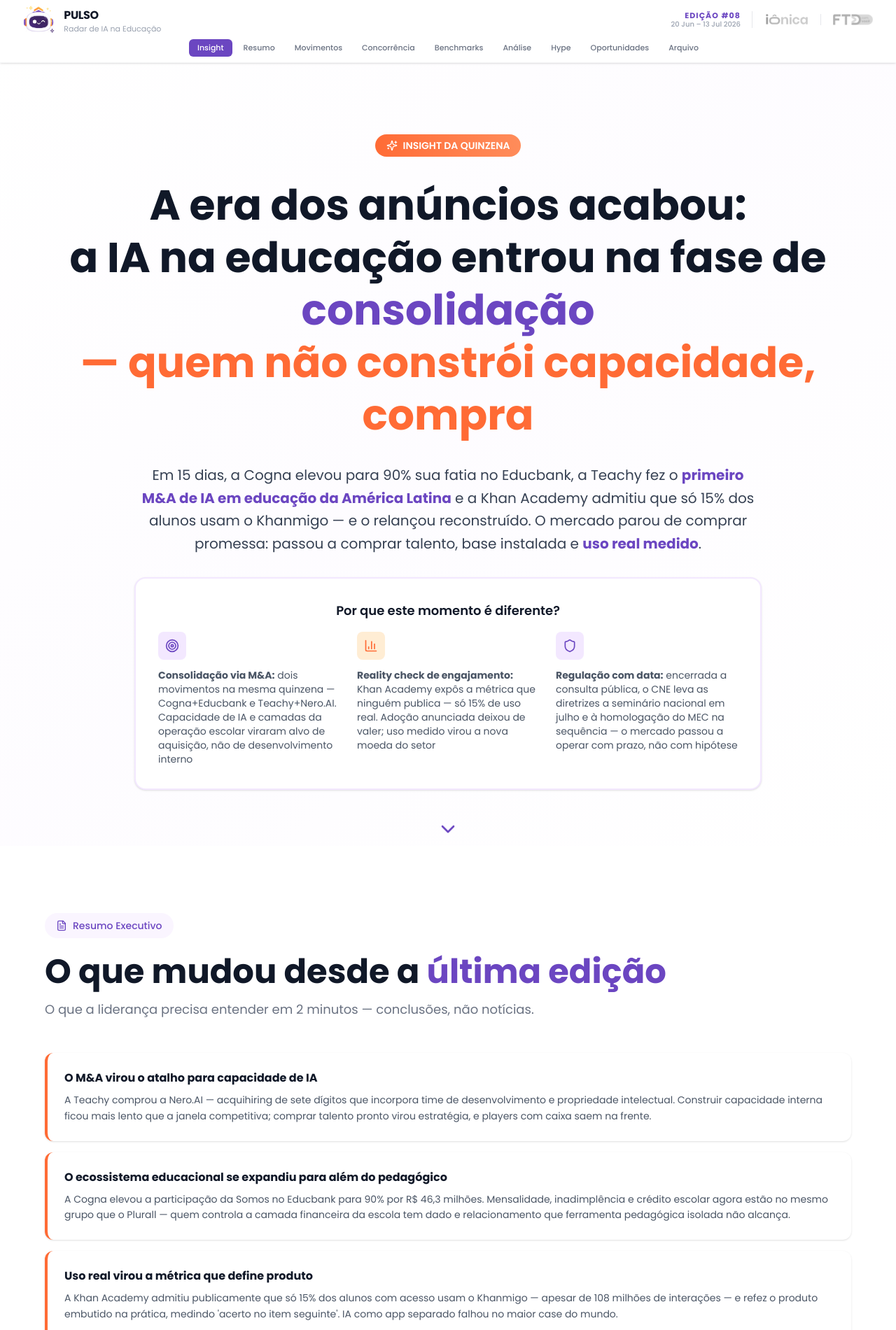
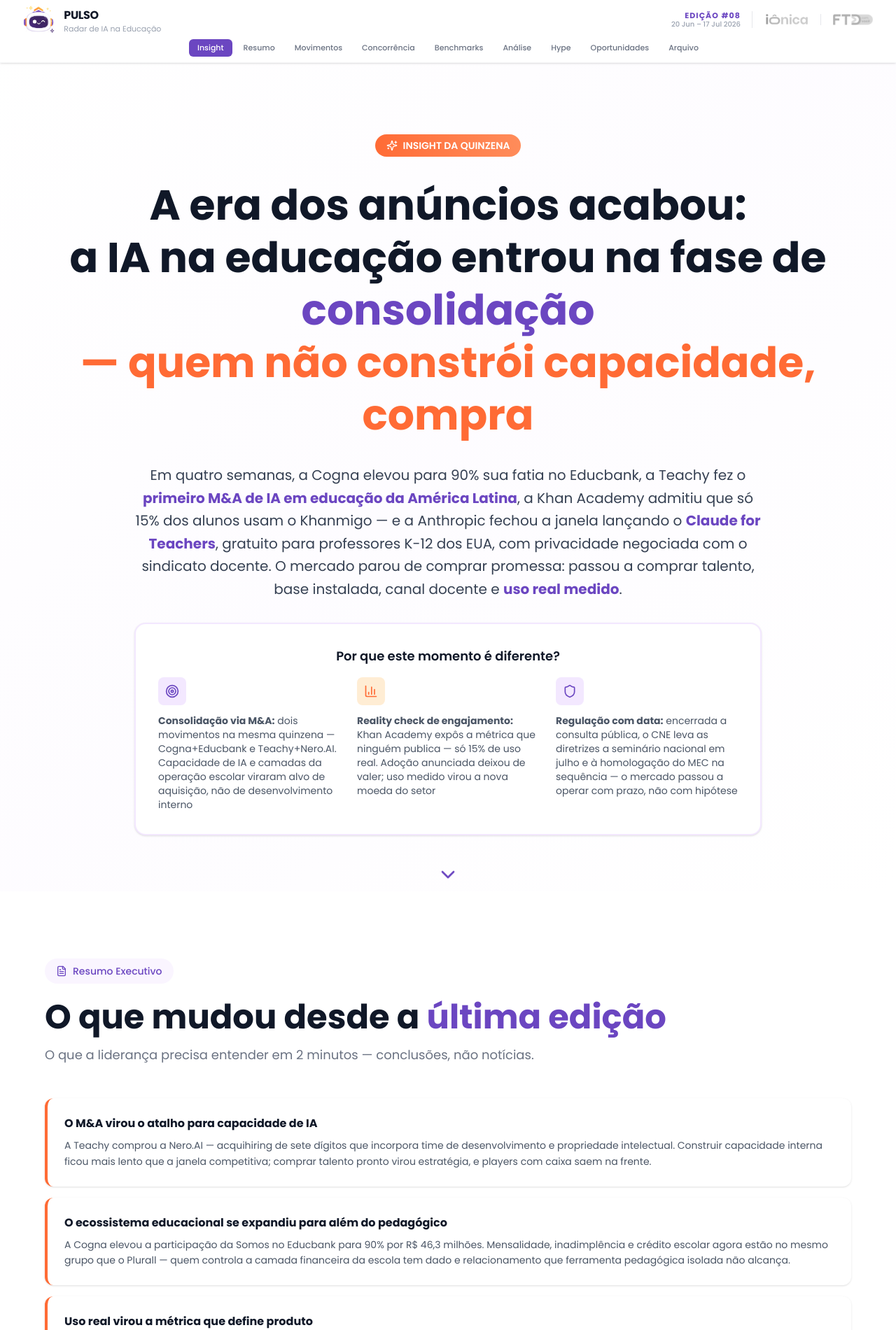
Before and after one commit to bacellarafa/pulso-ia, a React (Vite) app: page / in a window 1280 px wide. Shown: the top 1901 px of the page at 70% size. Built offline with nearby package versions, Linux system fonts and the light colour scheme.

Commit message:
Edição #08 atualizada até 17 jul: Anthropic lança Claude for Teachers — professor como canal, compliance como arma

```diff
--- a/src/app/App.tsx
+++ b/src/app/App.tsx
@@ -1254,7 +1254,7 @@
             <div className="hidden sm:flex items-center gap-4">
               <div className="flex flex-col items-end leading-none">
                 <span className="text-[11px] font-bold text-[#6B46C1] uppercase tracking-widest">Edição #08</span>
-                <span className="text-[10px] text-gray-400 font-medium mt-0.5">20 Jun – 13 Jul 2026</span>
+                <span className="text-[10px] text-gray-400 font-medium mt-0.5">20 Jun – 17 Jul 2026</span>
               </div>
               <div className="w-px h-6 bg-gray-200" />
               <img src={logoIonica} alt="Iônica" className="h-5 w-auto" style={{ filter: 'grayscale(100%) opacity(0.45)' }} />
@@ -1317,7 +1317,7 @@
 
             <div className="max-w-4xl mx-auto mb-12">
               <p className="text-xl text-gray-700 leading-relaxed mb-8">
-                Em 15 dias, a Cogna elevou para 90% sua fatia no Educbank, a Teachy fez o <strong className="text-[#6B46C1]">primeiro M&A de IA em educação da América Latina</strong> e a Khan Academy admitiu que só 15% dos alunos usam o Khanmigo — e o relançou reconstruído. O mercado parou de comprar promessa: passou a comprar talento, base instalada e <strong className="text-[#6B46C1]">uso real medido</strong>.
+                Em quatro semanas, a Cogna elevou para 90% sua fatia no Educbank, a Teachy fez o <strong className="text-[#6B46C1]">primeiro M&A de IA em educação da América Latina</strong>, a Khan Academy admitiu que só 15% dos alunos usam o Khanmigo — e a Anthropic fechou a janela lançando o <strong className="text-[#6B46C1]">Claude for Teachers</strong>, gratuito para professores K-12 dos EUA, com privacidade negociada com o sindicato docente. O mercado parou de comprar promessa: passou a comprar talento, base instalada, canal docente e <strong className="text-[#6B46C1]">uso real medido</strong>.
               </p>
 
               <div className="bg-white p-8 rounded-2xl border-2 border-purple-100 shadow-sm">
@@ -1399,6 +1399,10 @@
                   conclusao: "Compliance ganhou data",
                   raciocinio: "Com a consulta pública encerrada, o CNE realiza seminário nacional em julho e envia as diretrizes à homologação do MEC. Adequação regulatória deixou de ser projeto para 2027 — virou cronograma do segundo semestre de 2026."
                 },
+                {
+                  conclusao: "A big tech encontrou seu novo canal: o professor — com compliance como arma",
+                  raciocinio: "A Anthropic lançou o Claude for Teachers (14/jul): premium gratuito para professores K-12 verificados dos EUA, alinhado aos padrões dos 50 estados e com privacidade negociada com o sindicato AFT — que trabalha com OpenAI, Microsoft e Anthropic, mas não com o Google. Compliance deixou de ser custo regulatório e virou arma de aquisição de mercado."
+                },
               ].map((item, i) => (
                 <div key={i} className="bg-white p-6 rounded-xl border-l-4 border-[#FF6B35] shadow-sm hover:shadow-md transition-shadow">
                   <p className="font-bold text-gray-900 mb-2 text-base">{item.conclusao}</p>
@@ -1483,6 +1487,15 @@
                   impacto: "Primeiro reality check público do maior case de IA educacional do mundo. O tutor como app separado morreu; IA embutida no fluxo de estudo, medida por aprendizagem transferida, é o novo benchmark de produto.",
                   fonte: "https://www.edtechinnovationhub.com/news/only-15-percent-of-students-with-access-to-khanmigo-actually-use-it-khan-academy-admits",
                   color: "from-purple-600 to-violet-600"
+                },
+                {
+                  titulo: "Anthropic lança Claude for Teachers — gratuito para professores K-12 dos EUA",
+                  empresa: "Anthropic",
+                  data: "14 jul/2026",
+                  resumo: "Acesso premium gratuito para educadores verificados (inscrições até jun/2027), com biblioteca de skills docentes, currículos baseados em evidência mapeados aos padrões dos 50 estados e piloto na rede pública de Detroit. Dados não treinam o modelo e informações de alunos ficam sob DPA compatível com FERPA — privacidade construída em parceria com o sindicato AFT.",
+                  impacto: "Depois do aluno (Google) e do fluxo de estudo (Khan), a disputa chegou ao professor como canal de distribuição. Privacidade auditável negociada com o sindicato virou arma competitiva — o modelo a observar para o mercado brasileiro pós-diretrizes do CNE.",
+                  fonte: "https://www.chalkbeat.org/2026/07/14/anthropic-launches-claude-for-teachers-as-ai-companies-battle-for-classrooms/",
+                  color: "from-purple-700 to-purple-800"
                 },
               ].map((m, i) => (
                 <motion.div
@@ -1558,6 +1571,7 @@
                     { player: "Teachy", movimento: "Aquisição da Nero.AI (acquihiring, 7 dígitos) — time e IP incorporados", estrategia: "Consolidar-se como plataforma de IA educacional comprando capacidade técnica em vez de construir — velocidade como vantagem", maturidade: "Alta", impacto: "Médio-Alto" },
                     { player: "Google", movimento: "Simulados ENEM no ar no Gemini e no Modo IA da Busca, com a Akira Enem", estrategia: "Distribuição direta ao aluno em escala nacional, sem intermediação da escola — o gratuito como canal de aquisição", maturidade: "Alta", impacto: "Alto" },
                     { player: "Khan Academy", movimento: "Admissão dos 15% de uso + rollout do Khanmigo reconstruído para todos os distritos", estrategia: "Da feature ao fluxo: IA embutida na prática, com métrica de aprendizagem transferida como prova de valor", maturidade: "Alta", impacto: "Médio-Alto" },
+                    { player: "Anthropic", movimento: "Claude for Teachers gratuito para K-12 nos EUA (14/jul) + piloto em Detroit + pacto de privacidade com o sindicato AFT", estrategia: "Professor como canal de distribuição — gratuidade + confiança institucional como diferencial contra o Google", maturidade: "Alta", impacto: "Médio-Alto" },
                     { player: "MEC / Gov Federal", movimento: "Curso de IA para docentes do fundamental (26/jun) + MEC Idiomas em expansão", estrategia: "Estado como formador e distribuidor gratuito — eleva o piso de expectativa e pressiona o privado a diferenciar por profundidade", maturidade: "Baixa-Média", impacto: "Alto" },
                     { player: "CNE", movimento: "Consulta encerrada, seminário nacional em julho e homologação do MEC na sequência", estrategia: "Institucionalizar governança por nível de risco — transformar compliance em critério de acesso ao mercado", maturidade: "Média", impacto: "Alto" },
                   ].map((row, i) => (
@@ -1618,11 +1632,11 @@
                   application: "Grupos educacionais podem acelerar roadmap comprando squads prontos de IA em vez de disputar contratações unitárias. Mapear boutiques de IA com tração vira tarefa de estratégia — antes que o concorrente o faça."
                 },
                 {
-                  empresa: "Gemini + Akira Enem (no ar)",
-                  pais: "Brasil",
-                  what: "Os simulados gratuitos do ENEM saíram do palco do Google for Brasil e chegaram ao aluno: prova completa ou por área, diagnóstico de lacunas e plano de estudos, no app Gemini e no Modo IA da Busca.",
-                  why: "Primeiro produto educacional de big tech desenhado para o Brasil em operação real — e em pleno semestre de preparação para o exame. A régua do que é 'gratuito e bom' subiu de forma permanente.",
-                  application: "O simulado avulso virou commodity definitiva. O espaço defensável do player BR é o preparo conectado ao histórico longitudinal do aluno, ao currículo da escola e ao acompanhamento docente — o que a distribuição de massa não entrega."
+                  empresa: "Anthropic Claude for Teachers",
+                  pais: "EUA",
+                  what: "Assistente premium gratuito para professores K-12 verificados: planos de aula alinhados aos padrões dos 50 estados via Learning Commons, materiais personalizados com dado do aluno, piloto em Detroit e privacidade validada pelo sindicato AFT — dados não treinam o modelo, DPA compatível com FERPA.",
+                  why: "Terceiro modelo de entrada da big tech na educação: nem pelo aluno (Google), nem pelo distrito (Khan) — pelo professor. E o argumento de venda não é feature: é confiança institucional, construída junto ao sindicato docente.",
+                  application: "Para o BR: assistente docente alinhado à BNCC com pacto público de privacidade (LGPD + diretrizes CNE) validado por entidades docentes seria diferencial inédito. Quem selar confiança com o professor primeiro captura o canal que renova a adoção."
                 },
               ].map((b, i) => (
                 <motion.div
@@ -1781,6 +1795,7 @@
                     { titulo: "Consolidação do setor via M&A", desc: "Dois movimentos em 15 dias — Educbank (camada de operação) e Nero.AI (capacidade técnica). O capital está indo para ativos que encurtam caminho: talento, base instalada e dado. A onda tende a acelerar antes da homologação do CNE." },
                     { titulo: "Uso medido como moeda de credibilidade", desc: "A métrica de aprendizagem transferida da Khan ('acerto no item seguinte') tende a entrar em RFPs e processos de compra. Quem medir e publicar engajamento real primeiro define a régua da conversa comercial." },
                     { titulo: "Regulação como cronograma, não como debate", desc: "Seminário nacional em julho e homologação do MEC na sequência transformam as diretrizes em requisito datado. A pergunta deixou de ser 'o que o CNE vai exigir' e virou 'quem chega adequado primeiro'." },
+                    { titulo: "O professor virou o canal de distribuição da big tech", desc: "Google formou docentes no Summit, o MEC formou o fundamental e agora a Anthropic dá Claude premium de graça ao professor americano — com o sindicato validando a privacidade. Quem conquista o professor entra na escola sem passar por licitação; o movimento tende a chegar ao Brasil." },
                   ].map((item, i) => (
                     <div key={i} className="flex items-start gap-3">
                       <span className="text-blue-400 mt-1 flex-shrink-0">▸</span>
@@ -1799,7 +1814,7 @@
                   <p className="font-bold text-gray-900">O padrão desta quinzena</p>
                 </div>
                 <p className="text-gray-700 leading-relaxed">
-                  A quinzena não teve um grande lançamento — e isso é o sinal. O capital foi para aquisições (Educbank, Nero.AI), a maior plataforma de IA educacional do mundo refez o produto com base em dado de uso real, e a regulação ganhou data. O mercado de IA na educação saiu da fase de prometer e entrou na fase de provar: quem mede aprendizagem de verdade, controla mais camadas da operação escolar e chega adequado à homologação do CNE define o próximo ciclo. Feature não é mais notícia — consolidação e evidência são.
+                  A janela não teve um grande lançamento de feature — e isso é o sinal. O capital foi para aquisições (Educbank, Nero.AI), a maior plataforma de IA educacional do mundo refez o produto com base em dado de uso real, a regulação ganhou data e a Anthropic entrou na sala de aula pela porta do professor — com gratuidade e privacidade negociada com o sindicato. O mercado saiu da fase de prometer e entrou na fase de provar e consolidar: quem mede aprendizagem de verdade, controla camadas da operação escolar, sela confiança com o professor e chega adequado à homologação do CNE define o próximo ciclo.
                 </p>
               </div>
             </div>
@@ -1870,6 +1885,15 @@
                   cor: "border-[#6B46C1]",
                   corBadge: "bg-[#6B46C1] text-white",
                   area: "Preparatório / Iônica"
+                },
+                {
+                  sinal: "Anthropic lançou Claude for Teachers: gratuito, alinhado a padrões e com privacidade validada pelo sindicato",
+                  oportunidade: "Assistente docente BNCC com pacto público de privacidade",
+                  impacto: "Replicar o modelo no contexto BR: assistente alinhado à BNCC e às diretrizes do CNE, com compromisso público de privacidade (LGPD) validado por entidades docentes. Confiança institucional vira canal de distribuição — antes que Anthropic ou Google o façam aqui.",
+                  prioridade: "Alta",
+                  cor: "border-[#6B46C1]",
+                  corBadge: "bg-[#6B46C1] text-white",
+                  area: "Professores / Compliance"
                 },
                 {
                   sinal: "Cogna foi a 90% do Educbank — camada financeira integrada ao ecossistema pedagógico",
```
